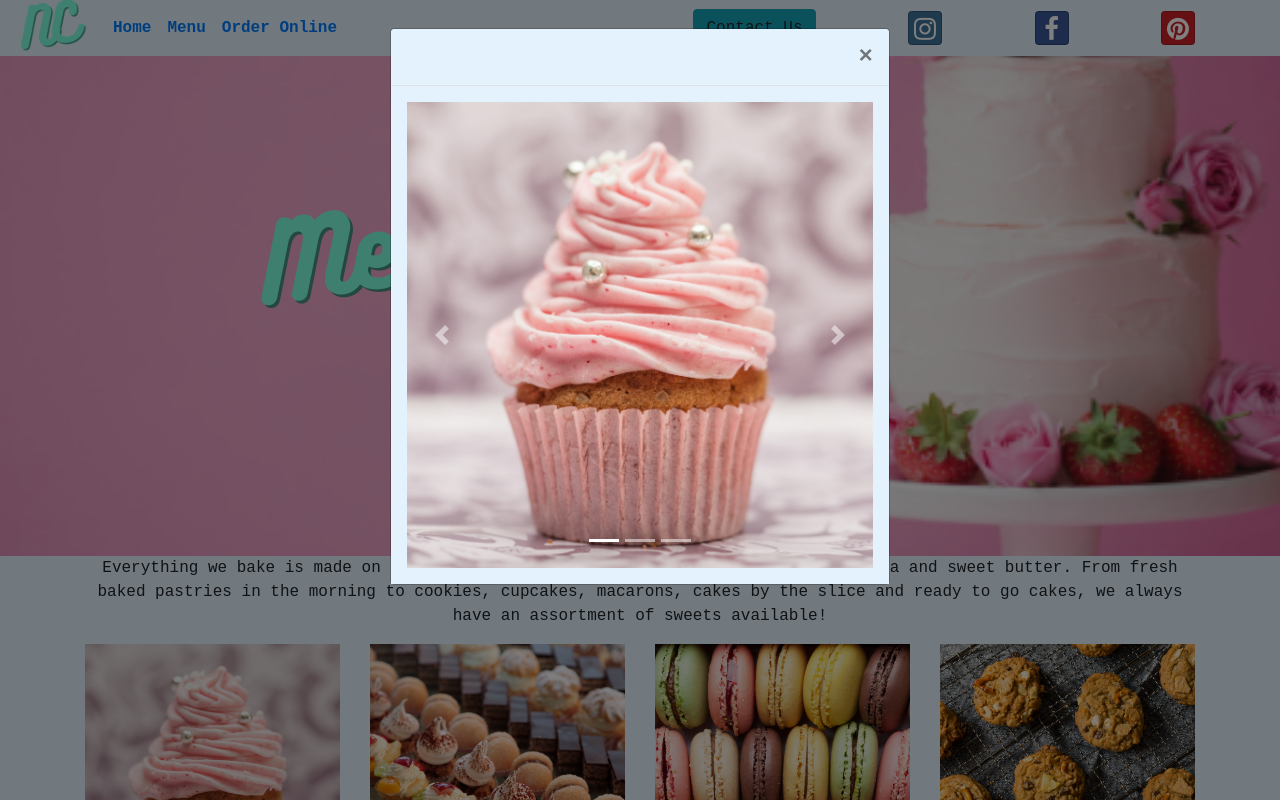
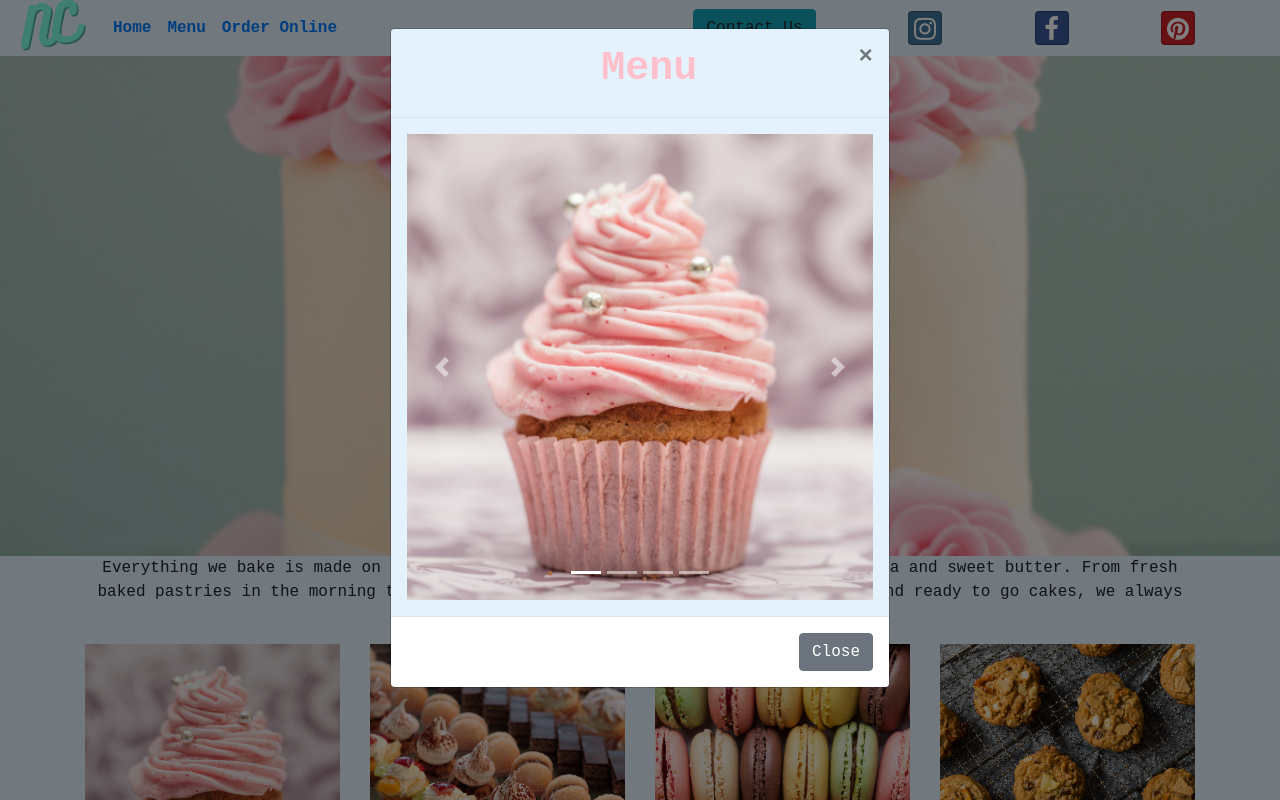
Before and after one commit to hromero39/PortfolioProject, a website: page menu.html in a window 1280 px wide. Both pictures are taken after a click on the element 640 px from the left and 771 px from the top of the page. Shown: the top 800 px of the page. Drawn offline with nearby package versions, Linux system fonts and the light colour scheme.

Commit message:
Small Changes
Changes

```diff
--- a/menu.html
+++ b/menu.html
@@ -66,8 +66,8 @@
         </div>
     </div>
     </header>
-        <div style="background-image: url('images/background3.png'); background-repeat: no-repeat; background-size: cover; background-position: center center;">
-            <img src="images/menu.png" style="position:relative; left:130px; right:0px; bottom:20px;" class="img-fluid"/>
+        <div style="background-image: url('images/try2.png'); background-repeat: no-repeat; background-size: cover; background-position: center center;">
+            <img src="images/menu.png" style="position:relative; left:450px; right:0px; bottom:-20px;" class="img-fluid"/>
         </div>
         <div class="container">
             <div class="text-center">
@@ -91,6 +91,7 @@
                 <div class="modal-dialog" role="document">
                     <div class="modal-content">
                         <div class="modal-header">
+                            <h1 class="offset-5"><strong>Menu</strong></h1>
                             <button type="button" class="close" data-dismiss="modal">&times;</button>
                         </div>
                         <div class="modal-body">
@@ -99,6 +100,7 @@
                                     <li data-target="#carouselExample" data-slide-to="0" class="active"></li>
                                     <li data-target="#carouselExample" data-slide-to="1"></li>
                                     <li data-target="#carouselExample" data-slide-to="2"></li>
+                                    <li data-target="#carouselExample" data-slide-to="3"></li>
                                 </ol>
                                 <div class="carousel-inner">
                                     <div class="carousel-item active">
@@ -124,6 +126,9 @@
                                   </a>
                             </div>
                         </div>
+                        <div class="modal-footer">
+                            <button type="button" class="btn btn-secondary" data-dismiss="modal">Close</button>
+                        </div>
                     </div>
                 </div>
             </div>
@@ -131,9 +136,7 @@
                 <div class="row">
                     <blockquote class="blockquote card-body">
                         <p class="mb-0">You Can't Buy Happiness But You Can Buy CAKE, And That Is Kind Of The Same Thing</p>
-                        <footer class="blockquote-footer">-Norma Gutierrez
-                            </cite>
-                        </footer>
+                        <footer class="blockquote-footer">Norma Gutierrez</footer>
                     </blockquote>
                 </div>
                 <div class="row">
```
Also changed, not shown: css/styles.css (line endings or trailing spaces), images/gallery5.png (added), images/try.png (added), images/try2.png (added), 1 other file.
